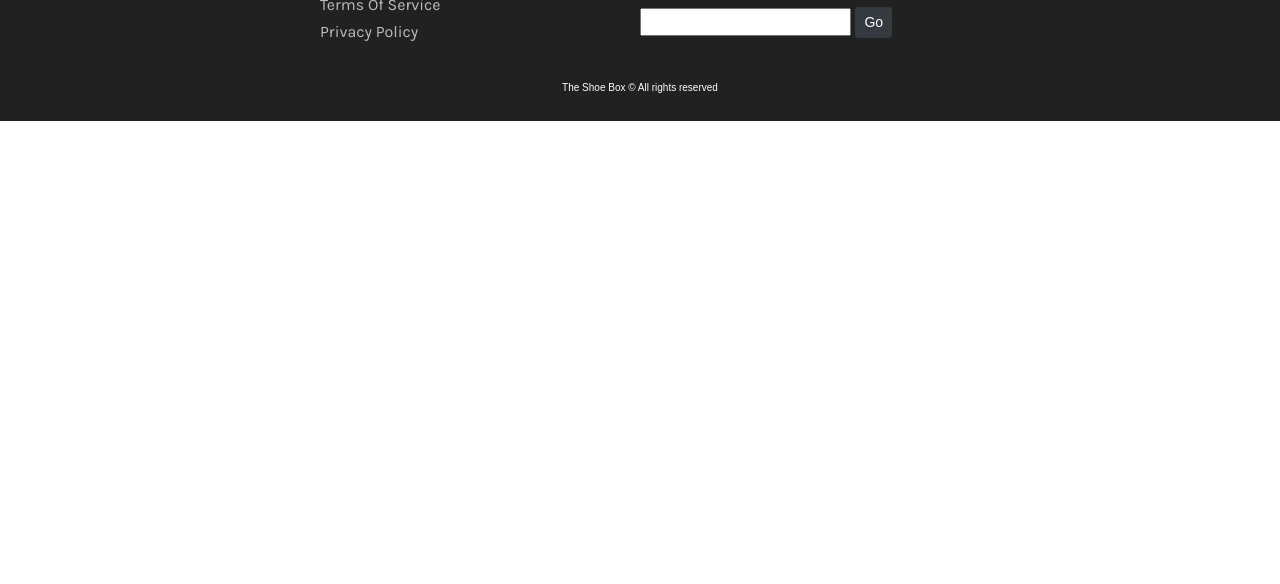
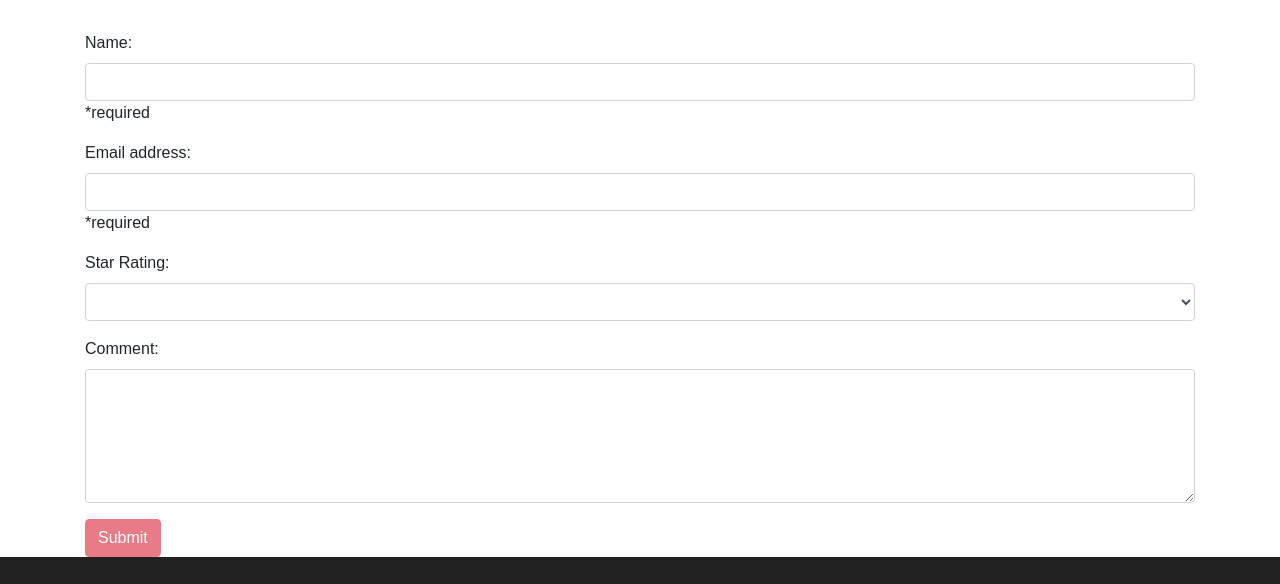
Before and after one commit to LaraCassandra/The-Shoebox, a website: page index.html at #!/contact in a window 1280 px wide. Shown: the part 718-1302 px from the top of the page. Before the commit the page ends 839 px from the top, so only its background shows below. Drawn offline with nearby package versions, Linux system fonts and the light colour scheme; some packages are replaced by stand-ins of ours.

Commit message:
add form to contact.html page

```diff
--- a/templates/contact.html
+++ b/templates/contact.html
@@ -11,7 +11,9 @@
                     <th>
                         <h6>Category</h6>
                     </th>
-                    <th>Address</th>
+                    <th>
+                        <h6>Address</h6>
+                    </th>
                 </tr>
             </thead>
             <tbody>
@@ -25,4 +27,56 @@
 
     </div>
 
+    <h5 class="text-responsive text-center">Feedback</h5>
+
+    <!-- FORM -->
+    <form class="form" name="commentForm" ng-submit="addComment(commentForm)" novalidate id="commentForm">
+
+        <div class="form-group">
+            <label for="name" class="control-label">Name:</label>
+            <input required type="text" class="form-control" id="name" name="name" ng-model="formData.name">
+
+            <span class="error" ng-show="commentForm.name.$error.required">
+                *required
+            </span>
+
+        </div>
+
+        <div class="form-group">
+            <label for="email" class="control-label">Email address:</label>
+            <input required type="email" class="form-control" id="email" name="email" ng-model="formData.email">
+
+            <!-- ERROR MESSAGES -->
+            <span class="error" ng-show="commentForm.email.$error.required">
+                *required
+            </span>
+
+            <span class="error" ng-show="commentForm.email.$dirty && commentForm.email.$error.email">
+                This email is invalid.
+            </span>
+            <!-- END OF ERROR MESSAGES -->
+
+        </div>
+
+        <div class="form-group">
+            <label for="sel1">Star Rating:</label>
+            <select required class="form-control" id="stars" name="stars" ng-model="formData.starRating">
+                <option value="1">1</option>
+                <option value="2">2</option>
+                <option value="3">3</option>
+                <option value="4">4</option>
+                <option value="5">5</option>
+            </select>
+        </div>
+
+        <div class="form-group">
+            <label for="comment">Comment:</label>
+            <textarea class="form-control" rows="5" id="comment" name="comment" ng-model="formData.comment"></textarea>
+        </div>
+
+        <button onclick="formReset();" ng-disabled="commentForm.$invalid" type="submit"
+            class="btn btn-danger">Submit</button>
+
+    </form> <!-- END OF FORM -->
+
 </div>
```
